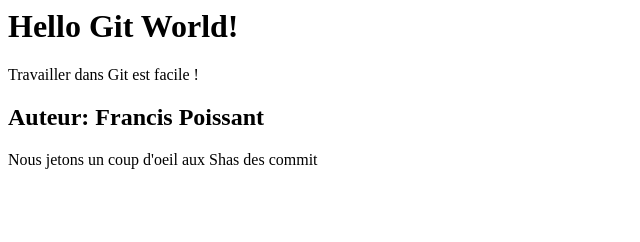
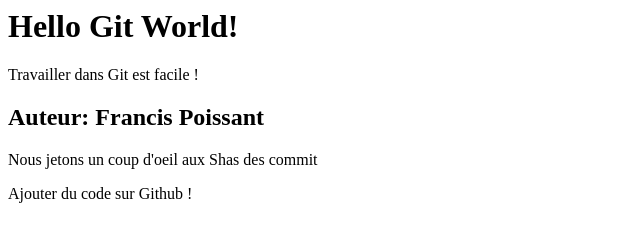
Before and after one commit to CatInBootsFP/GitGithubMasterclass, a plain HTML site: page index.html in a window 1280 px wide. Shown: the whole page, without its empty margins (0-640 px from the left). Drawn offline with Linux system fonts and the light colour scheme.

Commit message:
Mise à jour de index.html
Avec du code ajouté sur Github.

```diff
--- a/index.html
+++ b/index.html
@@ -9,3 +9,7 @@
 <div>
     <p>Nous jetons un coup d'oeil aux Shas des commit</p>
 </div>
+
+<div>
+    <p>Ajouter du code sur Github !</p>
+</div>
```
